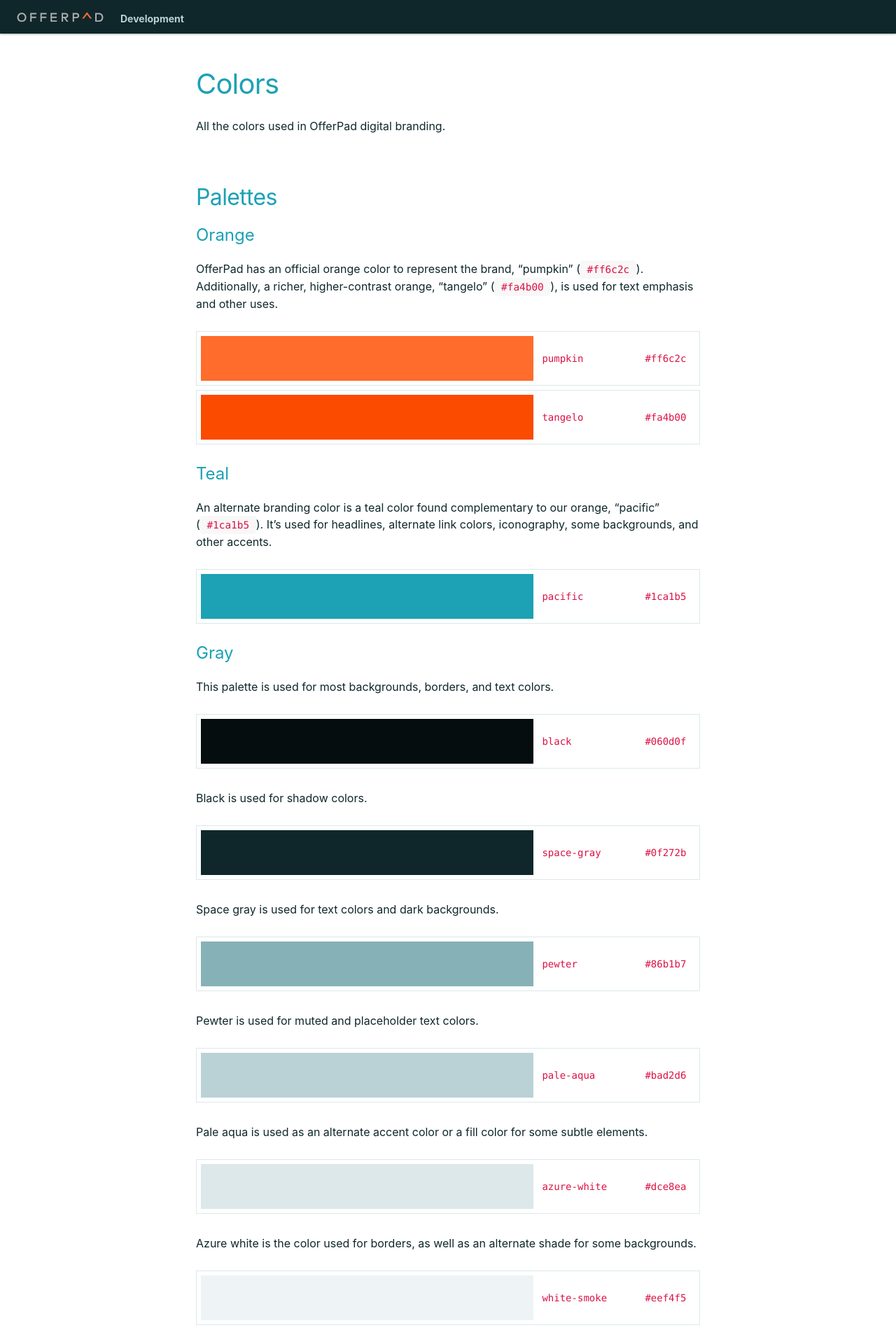
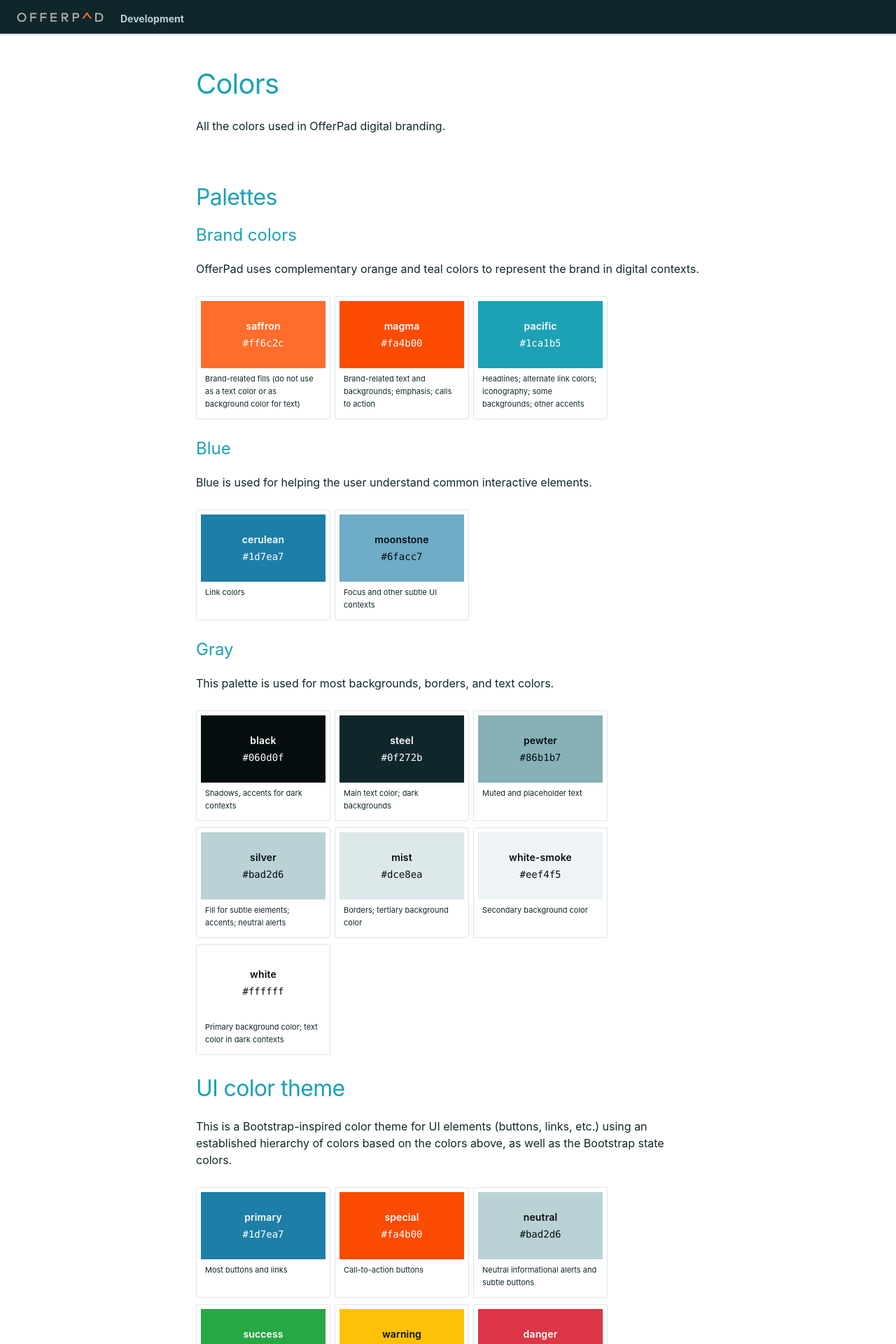
Before and after one commit to Offerpad/floorplan, a Jekyll site: the page built from _docs/base/colors.md, in a window 1280 px wide. Shown: the top 1920 px of the page at 70% size. Built offline with Jekyll 4.4.1, drawn with Linux system fonts in a browser that asks for light colours; nearby versions of some CDN libraries; some web fonts are replaced; some of the changed text lies outside the part shown.

Commit message:
color cleanup part 2

```diff
--- a/_docs/base/colors.md
+++ b/_docs/base/colors.md
@@ -5,32 +5,52 @@ description: All the colors used in OfferPad digital branding.
 
 ## Palettes
 
-### Orange
+### Brand colors
 
-OfferPad has an official orange color to represent the brand, "pumpkin" (`#ff6c2c`). Additionally, a richer, higher-contrast orange, "tangelo" (`#fa4b00`), is used for text emphasis and other uses.
+OfferPad uses complementary orange and teal colors to represent the brand in digital contexts.
 
 <ul class="c-swatches">
-    <li class="c-swatches__item c-swatches--pumpkin">
-        <span class="c-swatches__swatch"></span>
-        <code class="c-swatches__label">pumpkin</code>
-        <code class="c-swatches__hex">#ff6c2c</code>
+    <li class="c-swatches__item c-swatches--saffron">
+        <div class="c-swatches__swatch">
+            <span class="c-swatches__label">saffron</span>
+            <span class="c-swatches__hex">#ff6c2c</span>
+        </div>
+        <p class="c-swatches__description">Brand-related fills (do not use as a text color or as background color for text)</p>
     </li>
-    <li class="c-swatches__item c-swatches--tangelo">
-        <span class="c-swatches__swatch"></span>
-        <code class="c-swatches__label">tangelo</code>
-        <code class="c-swatches__hex">#fa4b00</code>
+    <li class="c-swatches__item c-swatches--magma">
+        <div class="c-swatches__swatch">
+            <span class="c-swatches__label">magma</span>
+            <span class="c-swatches__hex">#fa4b00</span>
+        </div>
+        <p class="c-swatches__description">Brand-related text and backgrounds; emphasis; calls to action</p>
+    </li>
+    <li class="c-swatches__item c-swatches--pacific">
+        <div class="c-swatches__swatch">
+            <span class="c-swatches__label">pacific</span>
+            <span class="c-swatches__hex">#1ca1b5</span>
+        </div>
+        <p class="c-swatches__description">Headlines; alternate link colors; iconography; some backgrounds; other accents</p>
     </li>
 </ul>
 
-### Teal
+### Blue
 
-An alternate branding color is a teal color found complementary to our orange, "pacific" (`#1ca1b5`). It's used for headlines, alternate link colors, iconography, some backgrounds, and other accents.
+Blue is used for helping the user understand common interactive elements.
 
 <ul class="c-swatches">
-    <li class="c-swatches__item c-swatches--pacific">
-        <span class="c-swatches__swatch"></span>
-        <code class="c-swatches__label">pacific</code>
-        <code class="c-swatches__hex">#1ca1b5</code>
+    <li class="c-swatches__item c-swatches--cerulean">
+        <div class="c-swatches__swatch">
+            <span class="c-swatches__label">cerulean</span>
+            <span class="c-swatches__hex">#1d7ea7</span>
+        </div>
+        <p class="c-swatches__description">Link colors</p>
+    </li>
+    <li class="c-swatches__item c-swatches--moonstone">
+        <div class="c-swatches__swatch">
+            <span class="c-swatches__label">moonstone</span>
+            <span class="c-swatches__hex">#6facc7</span>
+        </div>
+        <p class="c-swatches__description">Focus and other subtle UI contexts</p>
     </li>
 </ul>
 
@@ -40,88 +60,53 @@ This palette is used for most backgrounds, borders, and text colors.
 
 <ul class="c-swatches">
     <li class="c-swatches__item c-swatches--black">
-        <span class="c-swatches__swatch"></span>
-        <code class="c-swatches__label">black</code>
-        <code class="c-swatches__hex">#060d0f</code>
+        <div class="c-swatches__swatch">
+            <span class="c-swatches__label">black</span>
+            <span class="c-swatches__hex">#060d0f</span>
+        </div>
+        <p class="c-swatches__description">Shadows, accents for dark contexts</p>
     </li>
-</ul>
-
-Black is used for shadow colors.
-
-<ul class="c-swatches">
-    <li class="c-swatches__item c-swatches--space-gray">
-        <span class="c-swatches__swatch"></span>
-        <code class="c-swatches__label">space-gray</code>
-        <code class="c-swatches__hex">#0f272b</code>
+    <li class="c-swatches__item c-swatches--steel">
+        <div class="c-swatches__swatch">
+            <span class="c-swatches__label">steel</span>
+            <span class="c-swatches__hex">#0f272b</span>
+        </div>
+        <p class="c-swatches__description">Main text color; dark backgrounds</p>
     </li>
-</ul>
-
-Space gray is used for text colors and dark backgrounds.
-
-<ul class="c-swatches">
     <li class="c-swatches__item c-swatches--pewter">
-        <span class="c-swatches__swatch"></span>
-        <code class="c-swatches__label">pewter</code>
-        <code class="c-swatches__hex">#86b1b7</code>
+        <div class="c-swatches__swatch">
+            <span class="c-swatches__label">pewter</span>
+            <span class="c-swatches__hex">#86b1b7</span>
+        </div>
+        <p class="c-swatches__description">Muted and placeholder text</p>
     </li>
-</ul>
-
-Pewter is used for muted and placeholder text colors.
-
-<ul class="c-swatches">
-    <li class="c-swatches__item c-swatches--pale-aqua">
-        <span class="c-swatches__swatch"></span>
-        <code class="c-swatches__label">pale-aqua</code>
-        <code class="c-swatches__hex">#bad2d6</code>
+    <li class="c-swatches__item c-swatches--silver">
+        <div class="c-swatches__swatch">
+            <span class="c-swatches__label">silver</span>
+            <span class="c-swatches__hex">#bad2d6</span>
+        </div>
+        <p class="c-swatches__description">Fill for subtle elements; accents; neutral alerts</p>
     </li>
-</ul>
-
-Pale aqua is used as an alternate accent color or a fill color for some subtle elements.
-
-<ul class="c-swatches">
-    <li class="c-swatches__item c-swatches--azure-white">
-        <span class="c-swatches__swatch"></span>
-        <code class="c-swatches__label">azure-white</code>
-        <code class="c-swatches__hex">#dce8ea</code>
+    <li class="c-swatches__item c-swatches--mist">
+        <div class="c-swatches__swatch">
+            <span class="c-swatches__label">mist</span>
+            <span class="c-swatches__hex">#dce8ea</span>
+        </div>
+        <p class="c-swatches__description">Borders; tertiary background color</p>
     </li>
-</ul>
-
-Azure white is the color used for borders, as well as an alternate shade for some backgrounds.
-
-<ul class="c-swatches">
     <li class="c-swatches__item c-swatches--white-smoke">
-        <span class="c-swatches__swatch"></span>
-        <code class="c-swatches__label">white-smoke</code>
-        <code class="c-swatches__hex">#eef4f5</code>
+        <div class="c-swatches__swatch">
+            <span class="c-swatches__label">white-smoke</span>
+            <span class="c-swatches__hex">#eef4f5</span>
+        </div>
+        <p class="c-swatches__description">Secondary background color</p>
     </li>
-</ul>
-
-White smoke is the alternative background color.
-
-<ul class="c-swatches">
     <li class="c-swatches__item c-swatches--white">
-        <span class="c-swatches__swatch"></span>
-        <code class="c-swatches__label">white</code>
-        <code class="c-swatches__hex">#ffffff</code>
-    </li>
-</ul>
-
-White is the principal background color, as well as the text color for dark contexts.
-
-### Blue
-
-The color used to represent most links and interactive elements is "cerulean" (`#ff6c2c`). The color "moonstone" (`#6facc7`), is used for softer interactive contexts such as element focus.
-
-<ul class="c-swatches">
-    <li class="c-swatches__item c-swatches--cerulean">
-        <span class="c-swatches__swatch"></span>
-        <code class="c-swatches__label">cerulean</code>
-        <code class="c-swatches__hex">#1d7ea7</code>
-    </li>
-    <li class="c-swatches__item c-swatches--moonstone">
-        <span class="c-swatches__swatch"></span>
-        <code class="c-swatches__label">moonstone</code>
-        <code class="c-swatches__hex">#6facc7</code>
+        <div class="c-swatches__swatch">
+            <span class="c-swatches__label">white</span>
+            <span class="c-swatches__hex">#ffffff</span>
+        </div>
+        <p class="c-swatches__description">Primary background color; text color in dark contexts</p>
     </li>
 </ul>
 
@@ -132,28 +117,45 @@ This is a Bootstrap-inspired color theme for UI elements (buttons, links, etc.)
 
 <ul class="c-swatches">
     <li class="c-swatches__item c-swatches--cerulean">
-        <span class="c-swatches__swatch"></span>
-        <code class="c-swatches__label">primary</code>
-        <code class="c-swatches__hex">#1d7ea7</code>
+        <div class="c-swatches__swatch">
+            <span class="c-swatches__label">primary</span>
+            <span class="c-swatches__hex">#1d7ea7</span>
+        </div>
+        <p class="c-swatches__description">Most buttons and links</p>
     </li>
-    <li class="c-swatches__item c-swatches--tangelo">
-        <span class="c-swatches__swatch"></span>
-        <code class="c-swatches__label">special</code>
-        <code class="c-swatches__hex">#fa4b00</code>
+    <li class="c-swatches__item c-swatches--magma">
+        <div class="c-swatches__swatch">
+            <span class="c-swatches__label">special</span>
+            <span class="c-swatches__hex">#fa4b00</span>
+        </div>
+        <p class="c-swatches__description">Call-to-action buttons</p>
+    </li>
+    <li class="c-swatches__item c-swatches--silver">
+        <div class="c-swatches__swatch">
+            <span class="c-swatches__label">neutral</span>
+            <span class="c-swatches__hex">#bad2d6</span>
+        </div>
+        <p class="c-swatches__description">Neutral informational alerts and subtle buttons</p>
     </li>
     <li class="c-swatches__item c-swatches--bs-green">
-        <span class="c-swatches__swatch"></span>
-        <code class="c-swatches__label">success</code>
-        <code class="c-swatches__hex">#28a745</code>
+        <div class="c-swatches__swatch">
+            <span class="c-swatches__label">success</span>
+            <span class="c-swatches__hex">#28a745</span>
+        </div>
+        <p class="c-swatches__description">Positive alerts</p>
     </li>
     <li class="c-swatches__item c-swatches--bs-yellow">
-        <span class="c-swatches__swatch"></span>
-        <code class="c-swatches__label">warning</code>
-        <code class="c-swatches__hex">#ffc107</code>
+        <div class="c-swatches__swatch">
+            <span class="c-swatches__label">warning</span>
+            <span class="c-swatches__hex">#ffc107</span>
+        </div>
+        <p class="c-swatches__description">Important alerts</p>
     </li>
     <li class="c-swatches__item c-swatches--bs-red">
-        <span class="c-swatches__swatch"></span>
-        <code class="c-swatches__label">danger</code>
-        <code class="c-swatches__hex">#dc3545</code>
+        <div class="c-swatches__swatch">
+            <span class="c-swatches__label">danger</span>
+            <span class="c-swatches__hex">#dc3545</span>
+        </div>
+        <p class="c-swatches__description">Urgent alerts that require immediate action</p>
     </li>
 </ul>
--- a/_scss/_base.focus.scss
+++ b/_scss/_base.focus.scss
@@ -1,3 +1,3 @@
 :focus {
-    outline-color: op-color('tangelo');
+    outline-color: op-color('magma');
 }
--- a/_scss/_components.menu-icon.scss
+++ b/_scss/_components.menu-icon.scss
@@ -12,7 +12,7 @@ $menu-bar-height: 0.1875rem;
     color: $link-color-alt;
     @include hover-focus {
         color: $link-color-hover;
-        background: op-color('azure-white');
+        background: op-color('mist');
     }
     span,
     span:before,
--- a/_scss/_elements.headings.scss
+++ b/_scss/_elements.headings.scss
@@ -1,3 +1,8 @@
+@mixin headline-style {
+    @include typeface(headline);
+    color: op-color('pacific');
+}
+
 h1,
 h2,
 h3,
--- a/_scss/_settings.colors.scss
+++ b/_scss/_settings.colors.scss
@@ -2,18 +2,18 @@
 @import 'vendor/bourbon/functions/tint';
 
 // oranges (for branding and emphasis)
-$color-op-pumpkin:      #ff6c2c;
-$color-op-tangelo:      #fa4b00;
+$color-op-saffron:      #ff6c2c;
+$color-op-magma:        #fa4b00;
 
 // teals (headlines and accents)
 $color-op-pacific:      #1ca1b5;
 
 // grays (for layout and text)
 $color-op-black:        #060d0f;
-$color-op-space-gray:   #0f272b;
+$color-op-steel:        #0f272b;
 $color-op-pewter:       #86b1b7;
-$color-op-pale-aqua:    #bad2d6;
-$color-op-azure-white:  #dce8ea;
+$color-op-silver:       #bad2d6;
+$color-op-mist:         #dce8ea;
 $color-op-white-smoke:  #eef4f5;
 $color-op-white:        #ffffff;
 
@@ -28,14 +28,14 @@ $color-bs-yellow:   #ffc107;
 $color-bs-red:      #dc3545;
 
 $op-colors: (
-    "pumpkin":      $color-op-pumpkin,
-    "tangelo":      $color-op-tangelo,
+    "saffron":      $color-op-saffron,
+    "magma":        $color-op-magma,
     "pacific":      $color-op-pacific,
     "black":        $color-op-black,
-    "space-gray":   $color-op-space-gray,
+    "steel":        $color-op-steel,
     "pewter":       $color-op-pewter,
-    "pale-aqua":    $color-op-pale-aqua,
-    "azure-white":  $color-op-azure-white,
+    "silver":       $color-op-silver,
+    "mist":         $color-op-mist,
     "white-smoke":  $color-op-white-smoke,
     "white":        $color-op-white,
     "cerulean":     $color-op-cerulean,
@@ -46,14 +46,15 @@ $op-colors: (
 );
 
 $op-colors-ui: (
-    "special":      $color-op-tangelo,
+    "special":      $color-op-magma,
     "primary":      $color-op-cerulean,
+    "neutral":      $color-op-silver,
     "success":      $color-bs-green,
     "warning":      $color-bs-yellow,
     "danger":       $color-bs-red
 );
 
-@function op-color($key: 'pumpkin') {
+@function op-color($key: 'saffron') {
     @return map-get($op-colors, $key);
 }
 @function op-color-ui($key: 'special') {
@@ -67,12 +68,12 @@ $op-colors-ui: (
 // layout colors
 
 $bg-color: op-color('white');
-$bg-color-dark: op-color('space-gray');
-$border-color: op-color('azure-white');
+$bg-color-dark: op-color('steel');
+$border-color: op-color('mist');
 
 // text colors
 
-$text-color: op-color('space-gray');
+$text-color: op-color('steel');
 $text-color-muted: op-color('pewter');
 $text-color-light: op-color('white');
 
@@ -80,7 +81,7 @@ $link-color: op-color('cerulean');
 $link-color-hover: link-hover-focus($link-color);
 $link-color-alt: op-color('pacific');
 $link-color-alt-hover: link-hover-focus($link-color-alt);
-$link-color-light: op-color('pale-aqua');
+$link-color-light: op-color('silver');
 $link-color-light-hover: link-hover-focus($link-color-light);
 
 $placeholder-color: op-color('pewter');
@@ -93,4 +94,4 @@ $code-text-color: #dd1144;
 $focus-color: op-color('moonstone');
 $focus-shadow: 0 0 10px op-color('moonstone'),
     0 0 5px op-color('moonstone');
-$disabled-bg-color: op-color('azure-white');
+$disabled-bg-color: op-color('mist');
--- a/_scss/_tools.mixins.scss
+++ b/_scss/_tools.mixins.scss
@@ -109,8 +109,3 @@
         box-shadow: 0 19px 38px rgba(0,0,0,0.30), 0 15px 12px rgba(0,0,0,0.22);
     }
 }
-
-@mixin headline-style {
-    @include typeface(headline);
-    color: op-color('pacific');
-}
--- a/_scss/style-guide/_components.docs-layout.scss
+++ b/_scss/style-guide/_components.docs-layout.scss
@@ -1,4 +1,4 @@
-$floorplan-color: op-color('pale-aqua');
+$floorplan-color: op-color('silver');
 
 .c-hero-floorplan {
     position: relative;
--- a/_scss/style-guide/_components.swatches.scss
+++ b/_scss/style-guide/_components.swatches.scss
@@ -1,41 +1,48 @@
 // borrowed from https://codepen.io/FStop/pen/ojrAq
 
 .c-swatches {
+    display: flex;
+    align-items: stretch;
+    flex-wrap: wrap;
+    padding-left: 0;
+    overflow: hidden;
+    list-style: none;
     @each $color-name, $color-value in $op-colors {
         &--#{$color-name}{
             .c-swatches__swatch {
                 background-color: $color-value;
+                color: color-yiq($color-value);
             }
         }
     }
-    padding-left: 0;
-    overflow: hidden;
-    list-style: none;
     &__item {
-        display: flex;
-        align-items: center;
-        justify-content: space-between;
+        width: 12rem;
         @include margin-bottom(0.25);
+        @include margin-right(0.25);
         @include padding(0.25);
-        border: $border-width-1 solid op-color('azure-white');
+        border: $border-width-1 solid op-color('mist');
+        border-radius: $radius;
     }
     &__swatch {
-        display: block;
-        min-width: 2rem;
-        height: 4rem;
-        flex-grow: 2;
-        @include margin-right(0.125);
+        display: flex;
+        flex-direction: column;
+        align-items: center;
+        justify-content: center;
+        text-align: center;
+        @include font-size(s);
+        width: 100%;
+        height: 6rem;
+        @include margin-bottom(0.25);
     }
     &__label {
-        min-width: 9rem;
+        font-weight: weight(semibold);
+        letter-spacing: 0.01em;
     }
-    &__label,
     &__hex {
-        display: block;
-        white-space: pre;
-        @include type-layout(s, 1);
-        @include margin-right(0.125);
-        border-radius: 0;
-        background-color: transparent;
+        @include typeface('monospace');
+    }
+    &__description {
+        @include type-layout(xs, 0.75);
+        @include margin(0.25);
     }
 }
```
